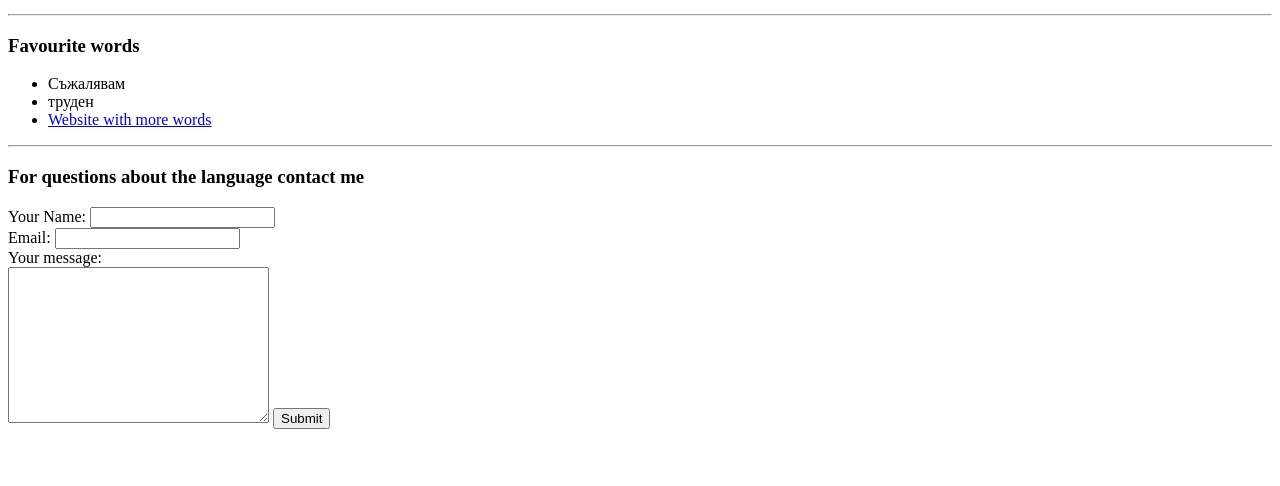
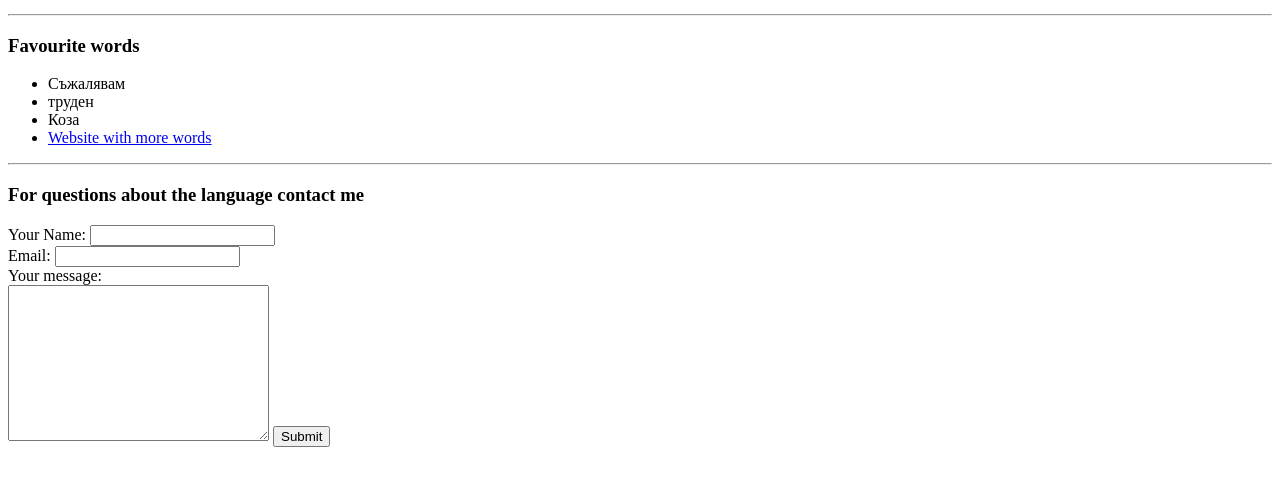
Before and after one commit to hannekei/bulgarian, a plain HTML site: page index.html in a window 1280 px wide. Shown: the part 100-586 px from the top of the page. Drawn offline with Linux system fonts and the light colour scheme.

Commit message:
Add files via upload

```diff
--- a/index.html
+++ b/index.html
@@ -12,6 +12,7 @@
     <ul>
         <li>Съжалявам</li>
         <li>труден</li>
+        <li>Коза</li>
         <li><a href="https://mostusedwords.com/blogs/bulgarian/bulgarian-words-you-need-to-know">Website with more words</a></li>
     </ul>
     <hr>
```
